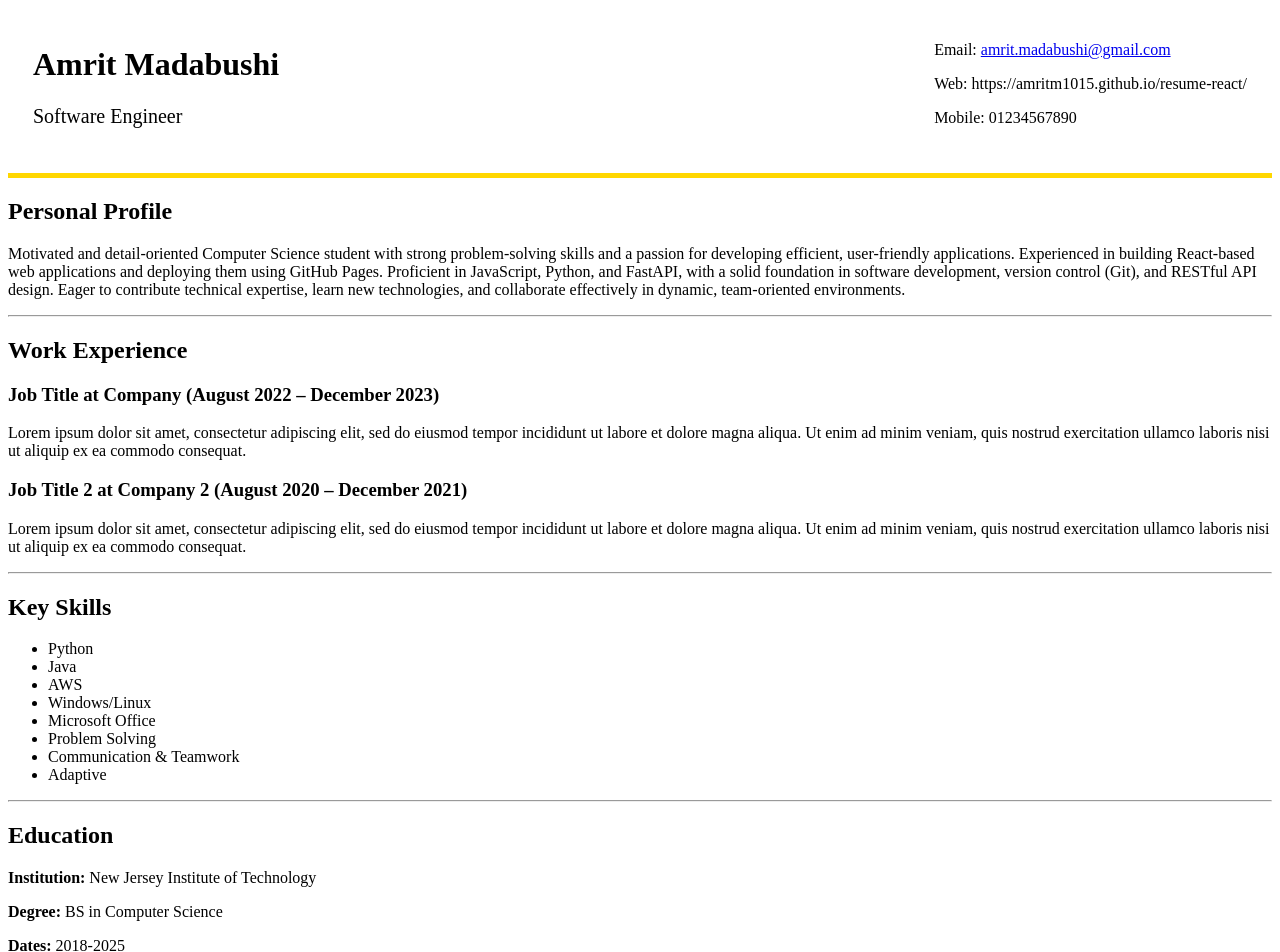
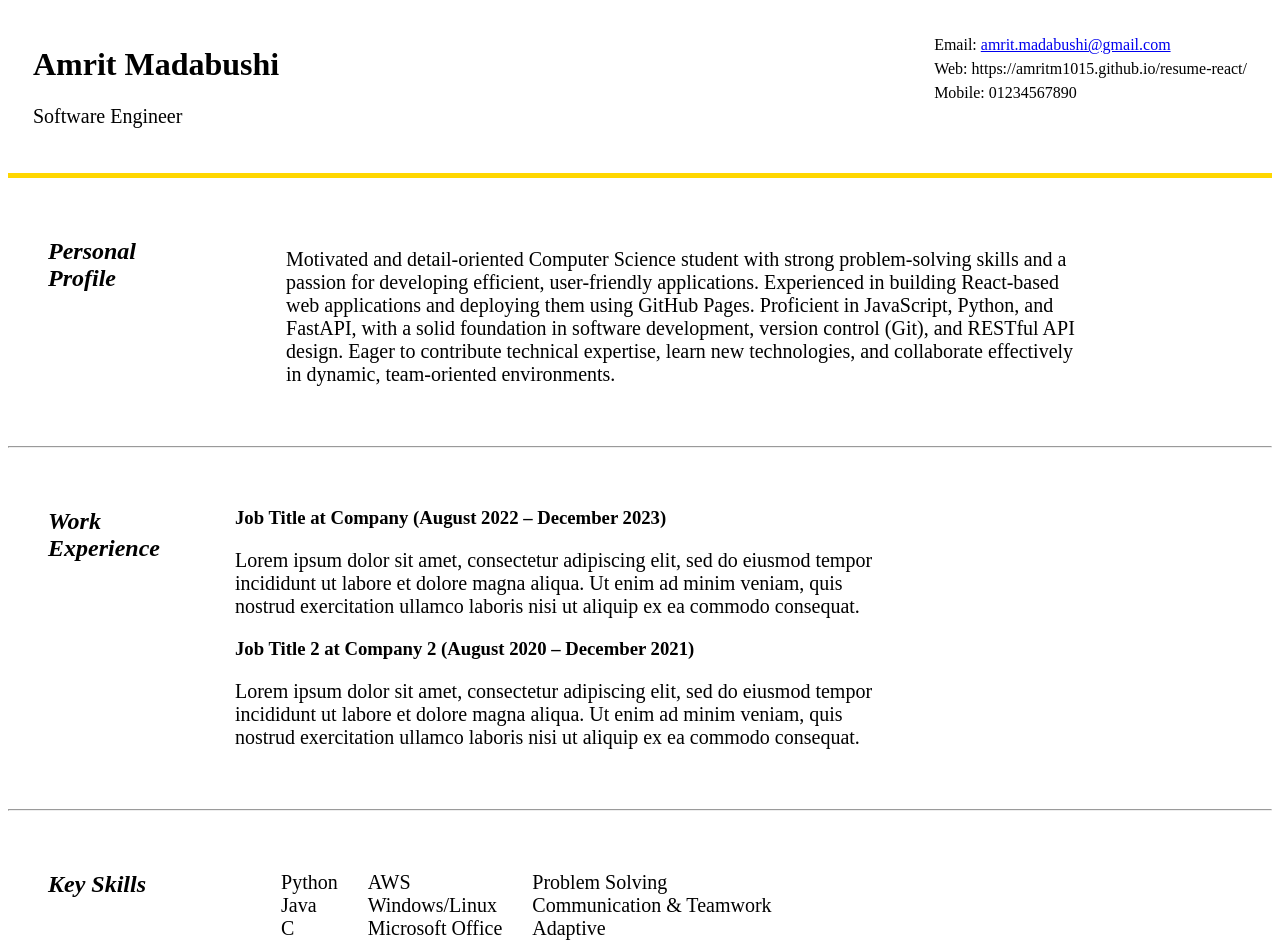
Before and after one commit to AmritM1015/resume-react, a React (Create React App) app: page / in a window 1280 px wide. Shown: the top 952 px of the page. Built offline with nearby package versions, Linux system fonts and the light colour scheme.

Commit message:
transformed the website using js

```diff
--- a/src/App.css
+++ b/src/App.css
@@ -38,58 +38,74 @@
   justify-content: space-between;
   align-items: flex-start;
 }
-.hr-1{
-  background-color: gold;
-  border-width: 0;
-  height:5px;
-}
-/*
-#profile{
-}
-#work-experience{
+.personal{
   display:flex;
   flex-direction: row;
-    gap: 10px;
   margin:25px;
-    justify-content: space-evenly;
+  border: 15px;
+  padding: 15px;
+  justify-content: space-between;
   align-items: flex-start;
 }
-#key-skills {
+.personal-1{
+  padding-top: 10px;
+  padding-left:150px;
+  padding-right: 150px;
+}
+.work-experience{
+  display:flex;
+  flex-direction: row;
+  margin:25px;
+  border: 15px;
+  padding: 15px;
+  justify-content:space-between;
+  align-items: flex-start;
+}
+.jobs{
+  flex-direction: row;
+  padding-right: 350px;
+  padding-left: 75px;
+}
+.key-skills {
   display: flex;
   flex-direction: row;
-    gap: 5px;
-    margin: 25px;
+  margin:25px;
+  border: 15px;
+  padding: 15px;
   align-items: flex-start;
 }
-#education{
+.skills{
   display: flex;
   flex-direction: row;
-    gap: 20px;
-    margin: 25px;
+  padding-left: 125px;
+  padding-right: 125px;
+  gap:20px;
+}
+.education{
+    display: flex;
+    flex-direction: row;
+    margin:25px;
+    border: 15px;
+    padding: 15px;
     align-items: flex-start;
 }
-.horizontal {
-    background-color: black;
-    margin:25px;
-    line-height: 1px;
-}
-.jobs{
-    flex-direction: column;
-}
 .university{
-    flex-direction: column;
-    padding-left: 20px;
-}
-
-h1{
-    line-height: 1;
+  flex-direction: row;
+  padding-left: 125px;
 }
 p{
   line-height: 0.5;
 }
 ul{
   list-style-type: none;
-}*/
+  padding-left: 10px;
+}
+.hr-1{
+  background-color: gold;
+  border-width: 0;
+  height:5px;
+}
+
 @keyframes App-logo-spin {
   from {
     transform: rotate(0deg);
--- a/src/App.js
+++ b/src/App.js
@@ -33,12 +33,13 @@ class App extends Component{
         title: "Key Skills",
         content1: "Python",
         content2: "Java",
-        content3: "AWS",
-        content4: "Windows/Linux",
-        content5:"Microsoft Office",
-        content6: "Problem Solving",
-        content7: "Communication & Teamwork",
-        content8: "Adaptive"
+        content3: "C",
+        content4: "AWS",
+        content5: "Windows/Linux",
+        content6:"Microsoft Office",
+        content7: "Problem Solving",
+        content8: "Communication & Teamwork",
+        content9: "Adaptive"
       },
       education: {
 
--- a/src/Education.js
+++ b/src/Education.js
@@ -4,11 +4,13 @@ class Education extends Component {
     render() {
         const { title, bsInstitution, bsDegree, bsDates } = this.props.education;
         return (
-            <div>
-                <h2>{title}</h2>
-                <p><strong>Institution:</strong> {bsInstitution}</p>
-                <p><strong>Degree:</strong> {bsDegree}</p>
-                <p><strong>Dates:</strong> {bsDates}</p>
+            <div className='education'>
+                <h2><i>{title}</i></h2>
+                <div className='university'>
+                    <p className='large-text'><strong>Institution:</strong> {bsInstitution}</p>
+                    <p className='large-text'><strong>Degree:</strong> {bsDegree}</p>
+                    <p className='large-text'><strong>Dates:</strong> {bsDates}</p>
+                </div>
             </div>
         );
     }
--- a/src/PersonalProfile.js
+++ b/src/PersonalProfile.js
@@ -2,10 +2,12 @@ import React, { Component } from 'react';
 
 class Personal extends Component {
     render() {
-        return <div>
-             <h2>{this.props.profile.title}</h2>
-             <p>{this.props.profile.content}</p>
+        return (
+        <div className="personal">
+             <h2><i>{this.props.profile.title}</i></h2>
+             <p className='personal-1 large-text'>{this.props.profile.content}</p>
         </div>
+        )
     }
 }
 export default Personal;
--- a/src/Skills.js
+++ b/src/Skills.js
@@ -2,20 +2,27 @@ import React, { Component } from 'react';
 
 class Skills extends Component {
     render() {
-        const { title, content1, content2, content3, content4, content5, content6, content7, content8 } = this.props.keySkills;
+        const { title, content1, content2, content3, content4, content5, content6, content7, content8, content9 } = this.props.keySkills;
         return (
-            <div>
-                <h2>{title}</h2>
+            <div className='key-skills'>
+                <h2 class><i>{title}</i></h2>
+                <div className='skills large-text'>
                     <ul>
                         <li>{content1}</li>
                         <li>{content2}</li>
                         <li>{content3}</li>
+                    </ul>
+                    <ul>
                         <li>{content4}</li>
                         <li>{content5}</li>
                         <li>{content6}</li>
+                    </ul>
+                    <ul>
                         <li>{content7}</li>
                         <li>{content8}</li>
+                        <li>{content9}</li>
                     </ul>
+                </div>
             </div>
         );
     }
--- a/src/WorkExperience.js
+++ b/src/WorkExperience.js
@@ -4,12 +4,14 @@ class Work extends Component {
     render() {
         const { title, job1, job1content, job2, job2content } = this.props.workExperience;
         return (
-            <div>
-                <h2>{title}</h2>
-                <h3>{job1}</h3>
-                <p>{job1content}</p>
-                <h3>{job2}</h3>
-                <p>{job2content}</p>
+            <div className='work-experience'>
+                <h2 className='work-title'><i>{title}</i></h2>
+                <div className='jobs'>
+                    <h3>{job1}</h3>
+                    <p className='large-text'>{job1content}</p>
+                    <h3>{job2}</h3>
+                    <p className='large-text'>{job2content}</p>
+                </div>
             </div>
         );
     }
```
Lines whose indentation alone changed are shown as unchanged.
